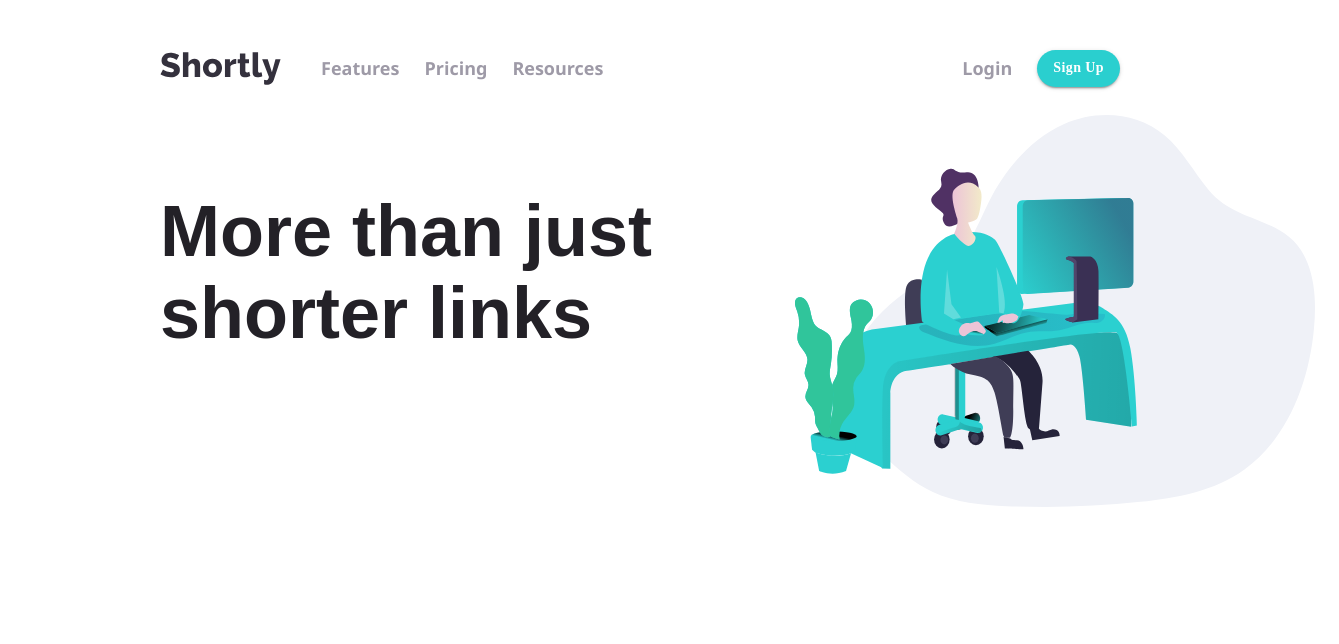
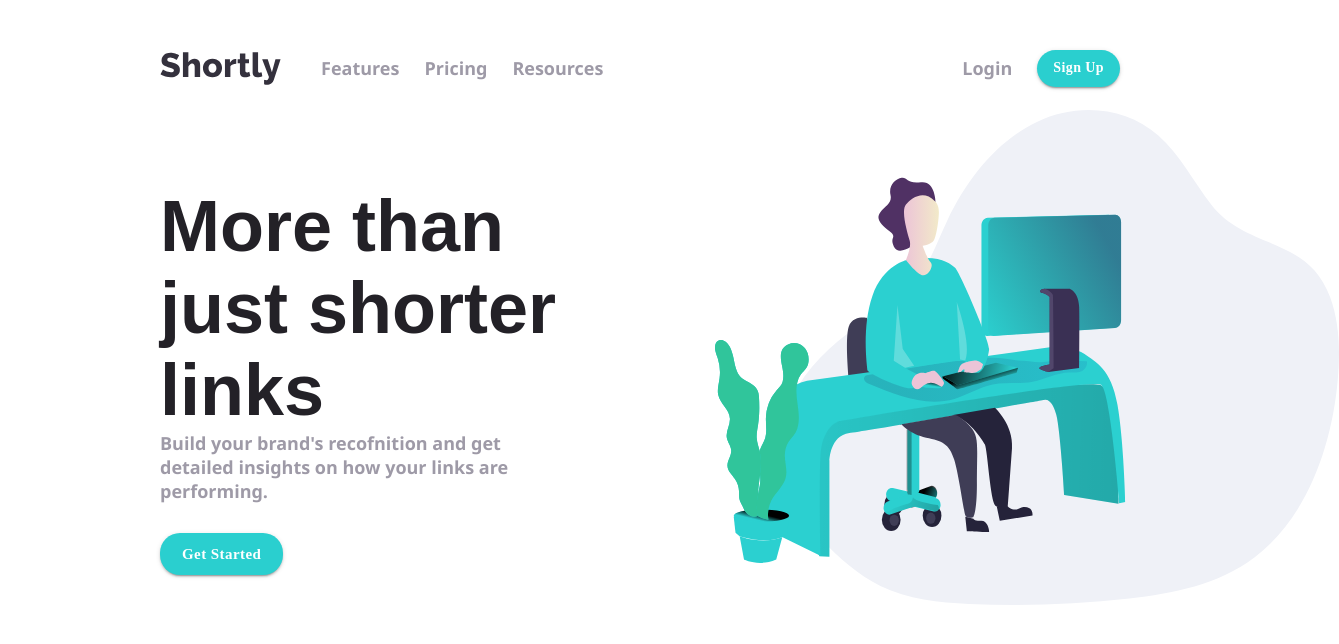
Before and after one commit to makardjian/swim-assignment, a React (Create React App) app: page / in a window 1280 px wide. Shown: the top 644 px of the page, 1339 px wide, since content can reach past the window. Built offline with nearby package versions, Linux system fonts and the light colour scheme; the HTML template or start-up script is replaced by a standard one.

Commit message:
create a common Button component

```diff
--- a/src/components/Header/Header.tsx
+++ b/src/components/Header/Header.tsx
@@ -1,7 +1,7 @@
 import React from 'react';
-import { Button } from '@mui/material';
 import LeftHeaderItems from './LeftHeaderItems';
 import HeaderItem from './HeaderItem';
+import Button from '../common/Button';
 import logo from '../../static/images/logo.svg';
 import useStyles from './Header.styles';
 import { rightSideHeaderItem } from './headerItems';
@@ -22,21 +22,7 @@ const Header = () => {
         </div>
         <div className={classes.contentSection}>
           <HeaderItem text={rightSideHeaderItem} />
-          <Button
-            variant='contained'
-            sx={{
-              backgroundColor: Colors.primary['@cyan'],
-              borderRadius: '20px',
-              fontFamily: 'Poppins',
-              textTransform: 'capitalize',
-              fontWeight: '900',
-              '&:hover': {
-                backgroundColor: Colors.primary.derivatives['@lightCyan'],
-              },
-            }}
-          >
-            Sign Up
-          </Button>
+          <Button text='Sign Up' />
         </div>
       </div>
     </div>
--- a/src/components/LandingPageTop/LandingPageTop.tsx
+++ b/src/components/LandingPageTop/LandingPageTop.tsx
@@ -1,5 +1,6 @@
 import React from 'react';
 import { makeStyles } from '@mui/styles';
+import Button from '../common/Button';
 import illustrationWorking from '../../static/images/illustration-working.svg';
 import Colors from '../../Colors';
 import {
@@ -12,7 +13,10 @@ const useStyles = makeStyles({
   container: {
     display: 'flex',
     justifyContent: 'space-between',
-    paddingTop: '40px',
+    paddingTop: '35px',
+  },
+  textAndButtonContainer: {
+    width: '50%',
   },
   mainHeaderText: {
     fontSize: '72px',
@@ -20,9 +24,20 @@ const useStyles = makeStyles({
     fontWeight: '900',
     fontFamily: 'sans-serif',
   },
+  subHeaderTextContainer: {
+    width: '80%',
+  },
+  subHeaderText: {
+    color: Colors.neutral['@grayishViolet'],
+    fontWeight: '700',
+  },
+  buttonContainer: {
+    padding: '30px 0px',
+  },
   imageContainer: {
     marginTop: '-75px',
     marginRight: '-75px',
+    width: '50%',
   },
   image: {
     width: '130%',
@@ -34,8 +49,14 @@ const LandingPageTop = () => {
   const styles = useStyles();
   return (
     <div className={styles.container}>
-      <div>
+      <div className={styles.textAndButtonContainer}>
         <div className={styles.mainHeaderText}>{MAIN_HEADER_TEXT}</div>
+        <div className={styles.subHeaderTextContainer}>
+          <div className={styles.subHeaderText}>{SUB_HEADER_TEXT}</div>
+        </div>
+        <div className={styles.buttonContainer}>
+          <Button text={BUTTON_TEXT} size='large' />
+        </div>
       </div>
       <div className={styles.imageContainer}>
         <img
--- /dev/null
+++ b/src/components/common/Button.tsx
@@ -0,0 +1,33 @@
+import React from 'react';
+import { Button as MUIButton } from '@mui/material';
+import Colors from '../../Colors';
+
+type ButtonProps = {
+  text: string;
+  size?: 'small' | 'medium' | 'large';
+  fullWidth?: boolean;
+};
+
+const Button = ({ text, size, fullWidth }: ButtonProps) => {
+  return (
+    <MUIButton
+      variant='contained'
+      size={size}
+      fullWidth={fullWidth}
+      sx={{
+        backgroundColor: Colors.primary['@cyan'],
+        borderRadius: '20px',
+        fontFamily: 'Poppins',
+        textTransform: 'capitalize',
+        fontWeight: '900',
+        '&:hover': {
+          backgroundColor: Colors.primary.derivatives['@lightCyan'],
+        },
+      }}
+    >
+      {text}
+    </MUIButton>
+  );
+};
+
+export default Button;
```
